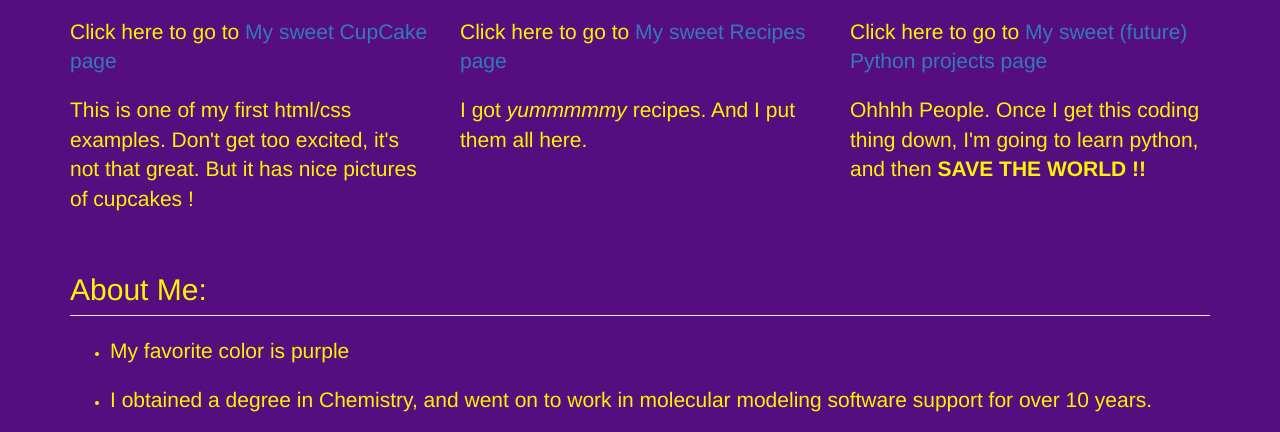
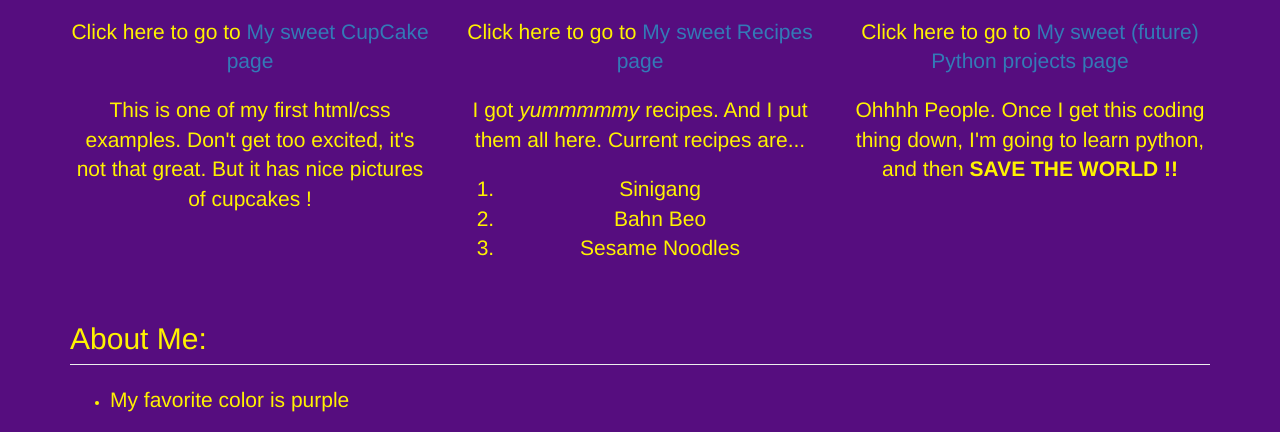
Before and after one commit to DanFSchafer/PortfolioLandingPage, a plain HTML site: page index.html in a window 1280 px wide. Shown: the part 746-1178 px from the top of the page. Drawn offline with Linux system fonts and the light colour scheme.

Commit message:
Add ordered list

```diff
--- a/index.html
+++ b/index.html
@@ -31,14 +31,19 @@
 </div>
 
 <div class="container">
-  <div class="row">
+  <div class="row text-center">
     <div class="col-md-4">
       <p class="lead">Click here to go to <a href="http://danfschafer.github.io/CupcakeStore/">My sweet CupCake page</a></p>
       <p class="lead">This is one of my first html/css examples. Don't get too excited, it's not that great. But it has nice pictures of cupcakes !</p>
     </div>
     <div class="col-md-4">
       <p class="lead">Click here to go to <a href="recipes.html">My sweet Recipes page</a></p>
-      <p class="lead">I got <em>yummmmmy</em> recipes. And I put them all here.</p>
+      <p class="lead">I got <em>yummmmmy</em> recipes. And I put them all here. Current recipes are...</p>
+      <ol class="lead">
+        <li>Sinigang</li>
+        <li>Bahn Beo</li>
+        <li>Sesame Noodles</li>
+      </ol>
     </div>
     <div class="col-md-4">
       <p class="lead">Click here to go to <a href="#">My sweet (future) Python projects page</a></p>
@@ -73,6 +78,5 @@
 
 </footer>
 
-
 </body>
 </html>
```
